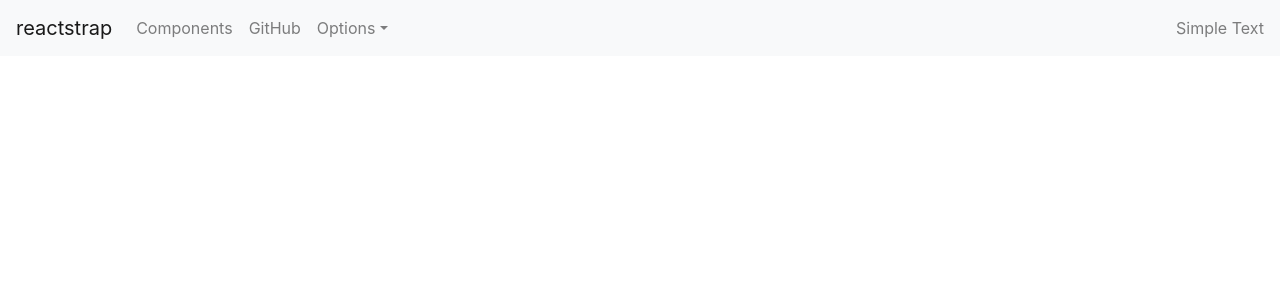
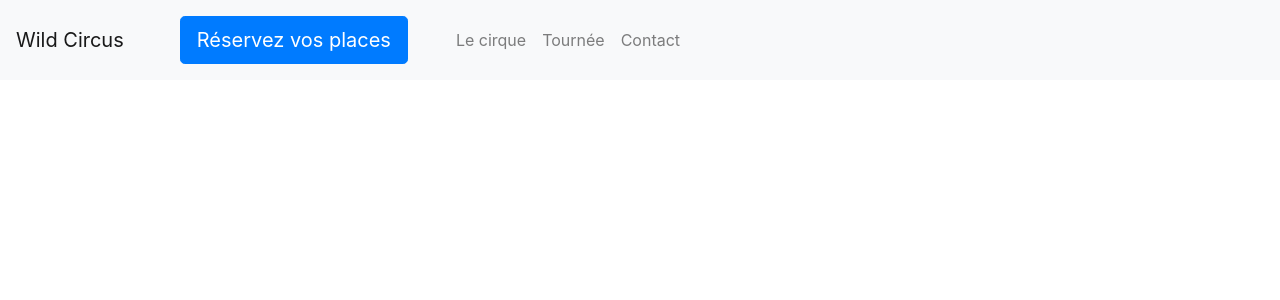
Before and after one commit to angelique-w/wild-circus-front, a React (Create React App) app: page / in a window 1280 px wide. Shown: the top 300 px of the page. Built offline with nearby package versions, Linux system fonts and the light colour scheme.

Commit message:
header is ok

```diff
--- a/src/Layout/Header.jsx
+++ b/src/Layout/Header.jsx
@@ -7,10 +7,7 @@ import {
     Nav,
     NavItem,
     NavLink,
-    UncontrolledDropdown,
-    DropdownToggle,
-    DropdownMenu,
-    DropdownItem,
+    Button,
     NavbarText
 } from "reactstrap";
 
@@ -22,31 +19,25 @@ function Header() {
     return (
         <div>
             <Navbar color="light" light expand="md">
-                <NavbarBrand href="/">reactstrap</NavbarBrand>
+                <NavbarBrand href="/">Wild Circus</NavbarBrand>
+                <NavLink href="">
+                    <Button color="primary" size="lg" className="mx-4">
+                        Réservez vos places
+                    </Button>
+                </NavLink>
                 <NavbarToggler onClick={toggle} />
                 <Collapse isOpen={isOpen} navbar>
                     <Nav className="mr-auto" navbar>
                         <NavItem>
-                            <NavLink href="/components/">Components</NavLink>
+                            <NavLink href="">Le cirque</NavLink>
                         </NavItem>
                         <NavItem>
-                            <NavLink href="https://github.com/reactstrap/reactstrap">
-                                GitHub
-                            </NavLink>
+                            <NavLink href="">Tournée</NavLink>
                         </NavItem>
-                        <UncontrolledDropdown nav inNavbar>
-                            <DropdownToggle nav caret>
-                                Options
-                            </DropdownToggle>
-                            <DropdownMenu right>
-                                <DropdownItem>Option 1</DropdownItem>
-                                <DropdownItem>Option 2</DropdownItem>
-                                <DropdownItem divider />
-                                <DropdownItem>Reset</DropdownItem>
-                            </DropdownMenu>
-                        </UncontrolledDropdown>
+                        <NavItem>
+                            <NavLink href="">Contact</NavLink>
+                        </NavItem>
                     </Nav>
-                    <NavbarText>Simple Text</NavbarText>
                 </Collapse>
             </Navbar>
         </div>
```
